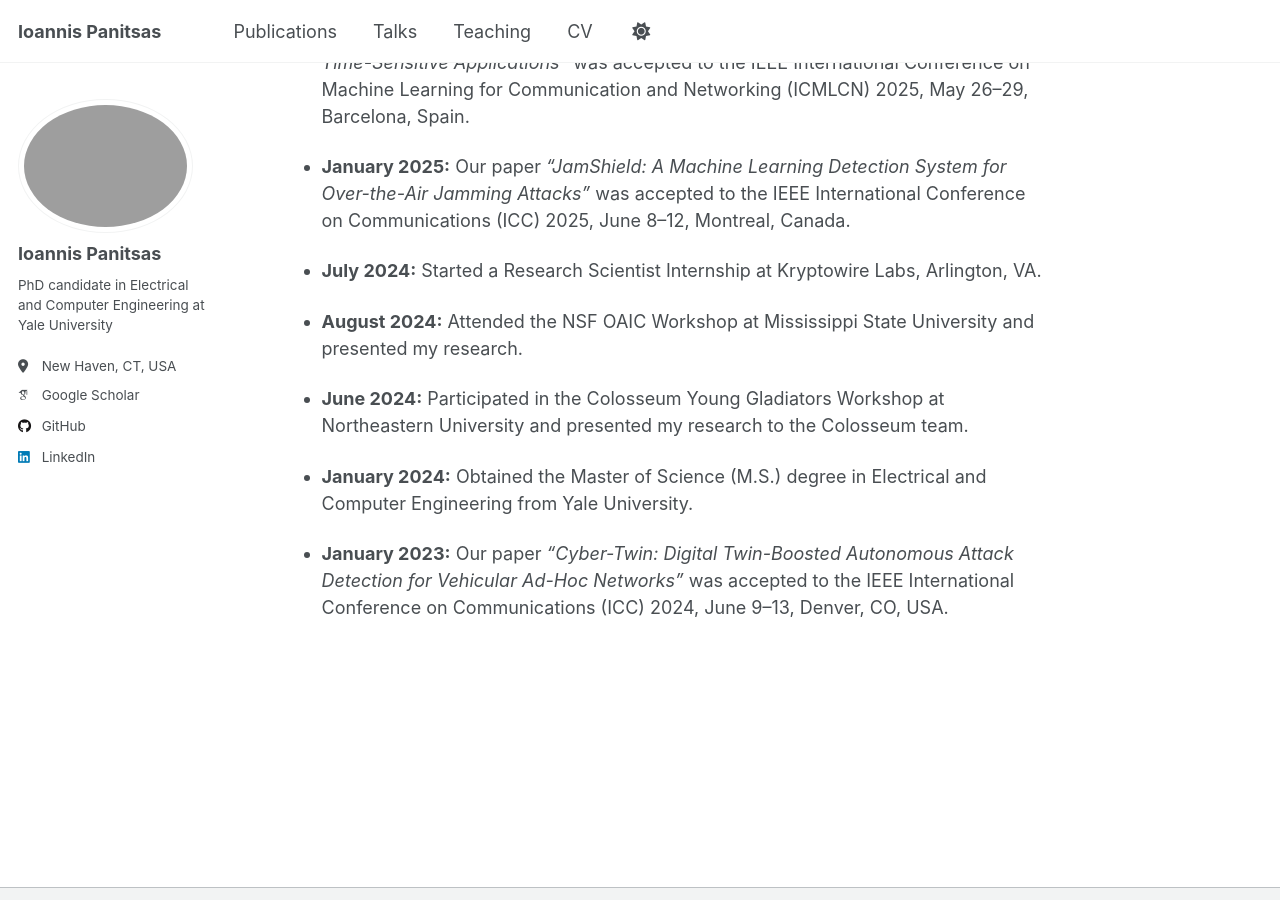
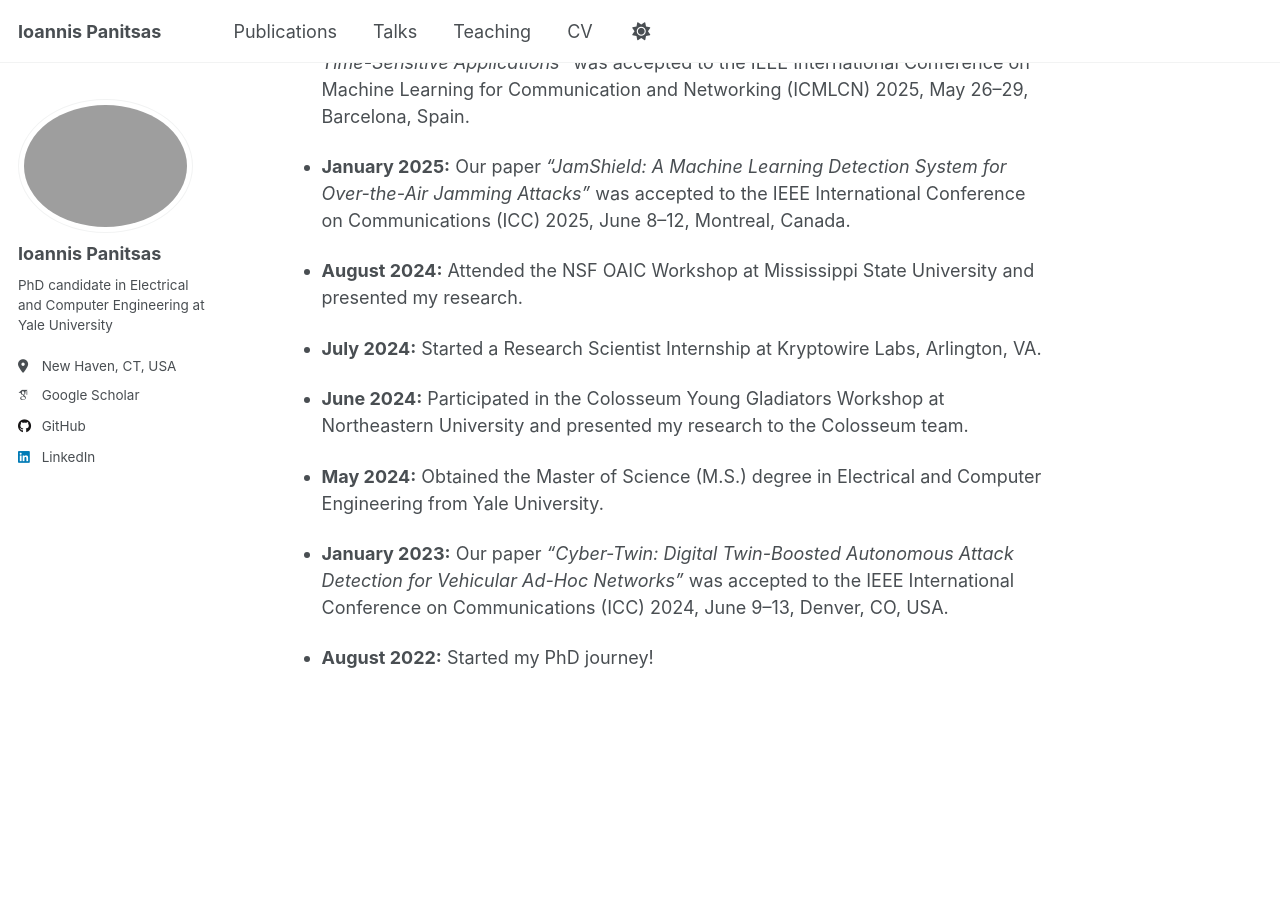
Before and after one commit to panitsasi/panitsasi.github.io, a Jekyll site: the page built from _pages/about.md, in a window 1280 px wide and 900 px high, scrolled down 1057 px. Built offline with Jekyll 4.4.1, drawn with Linux system fonts in a browser that asks for light colours; some web fonts are replaced.

Commit message:
Update about.md

```diff
--- a/_pages/about.md
+++ b/_pages/about.md
@@ -28,12 +28,14 @@ I am a PhD candidate in the Department of Electrical and Computer Engineering at
 
 - **January 2025:** Our paper *“JamShield: A Machine Learning Detection System for Over-the-Air Jamming Attacks”* was accepted to the IEEE International Conference on Communications (ICC) 2025, June 8–12, Montreal, Canada.
 
+- **August 2024:** Attended the NSF OAIC Workshop at Mississippi State University and presented my research.
+
 - **July 2024:** Started a Research Scientist Internship at Kryptowire Labs, Arlington, VA.
-
-- **August 2024:** Attended the NSF OAIC Workshop at Mississippi State University and presented my research.
 
 - **June 2024:** Participated in the Colosseum Young Gladiators Workshop at Northeastern University and presented my research to the Colosseum team.
 
-- **January 2024:** Obtained the Master of Science (M.S.) degree in Electrical and Computer Engineering from Yale University.
+- **May 2024:** Obtained the Master of Science (M.S.) degree in Electrical and Computer Engineering from Yale University.
 
 - **January 2023:** Our paper *“Cyber-Twin: Digital Twin-Boosted Autonomous Attack Detection for Vehicular Ad-Hoc Networks”* was accepted to the IEEE International Conference on Communications (ICC) 2024, June 9–13, Denver, CO, USA.
+
+- **August 2022:** Started my PhD journey!
```
